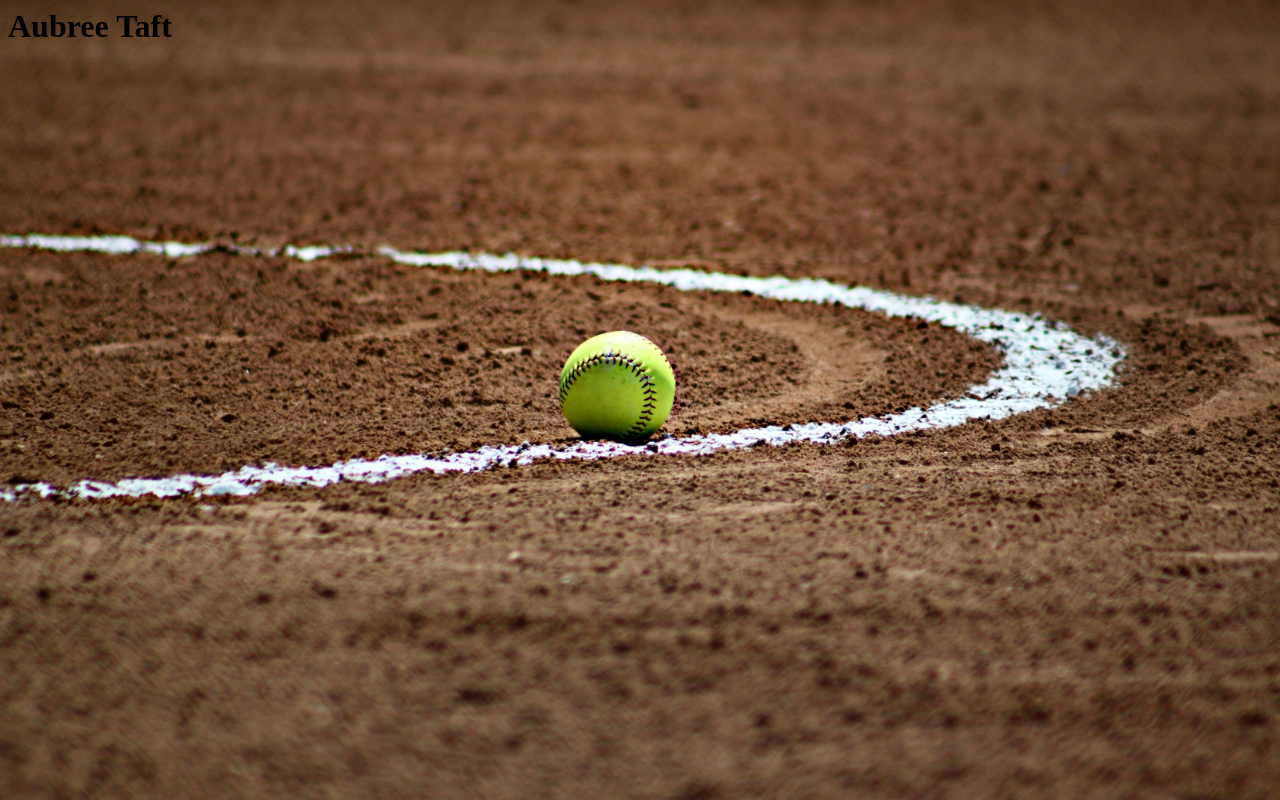
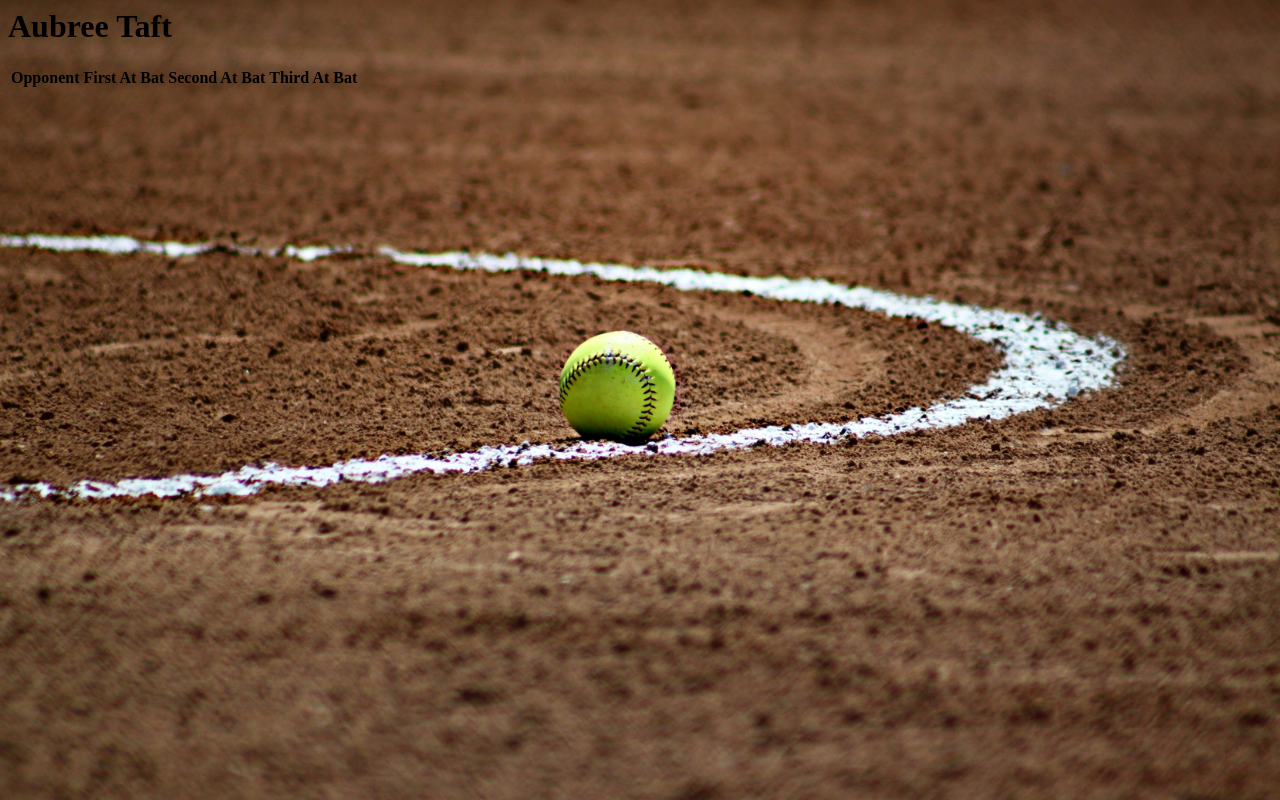
Before and after one commit to mTaft72/AubreeSoftball, a plain HTML site: page index.html in a window 1280 px wide. Drawn offline with Linux system fonts and the light colour scheme.

Commit message:
Update index.html

```diff
--- a/index.html
+++ b/index.html
@@ -1,10 +1,44 @@
 <html>
     <head>
-        <title>Aubree Softball</title>
+        <title>Anderson Baseball</title>
         <meta name="viewport" content="width=device-width, initial-scale=1">
         <link type="text/css" rel="stylesheet" href="styles.css">
     </head>
     <body class="backgroundImage">
         <h1>Aubree Taft </h1>
+        <div class="stattable" >
+          <table>
+            <tr>
+              <th>Opponent</th>
+              <th>First At Bat</th>
+              <th>Second At Bat</th>
+              <th>Third At Bat</th>
+            </tr>
+            <tr>
+              <th></th>
+              <th></th>
+              <th></th>
+              <th></th>
+            </tr>
+            <tr>
+              <th></th>
+              <th></th>
+              <th></th>
+              <th></th>
+            </tr>
+            <tr>
+              <th></th>
+              <th></th>
+              <th></th>
+              <th></th>
+            </tr>
+            <tr>
+              <th></th>
+              <th></th>
+              <th></th>
+              <th></th>
+            </tr>
+          </table>
+        </div>
     </body>
 </html>
```
